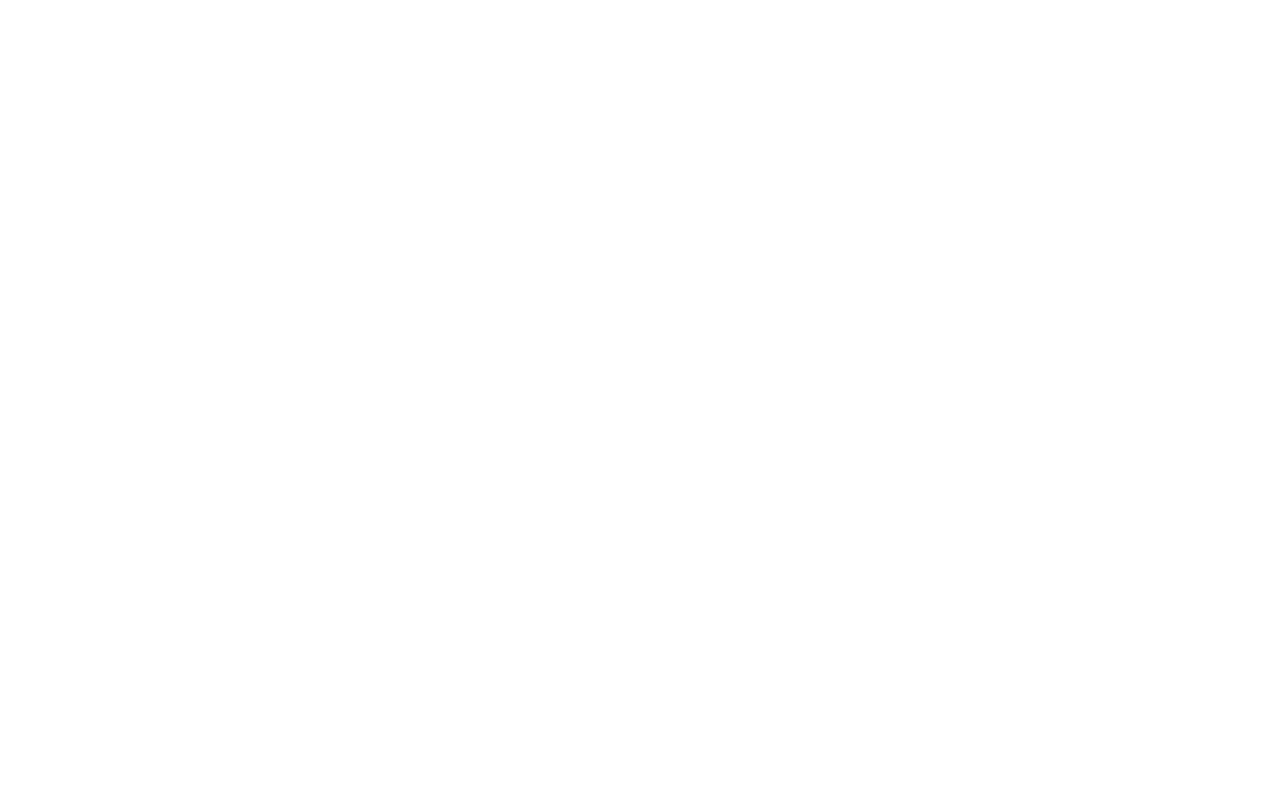
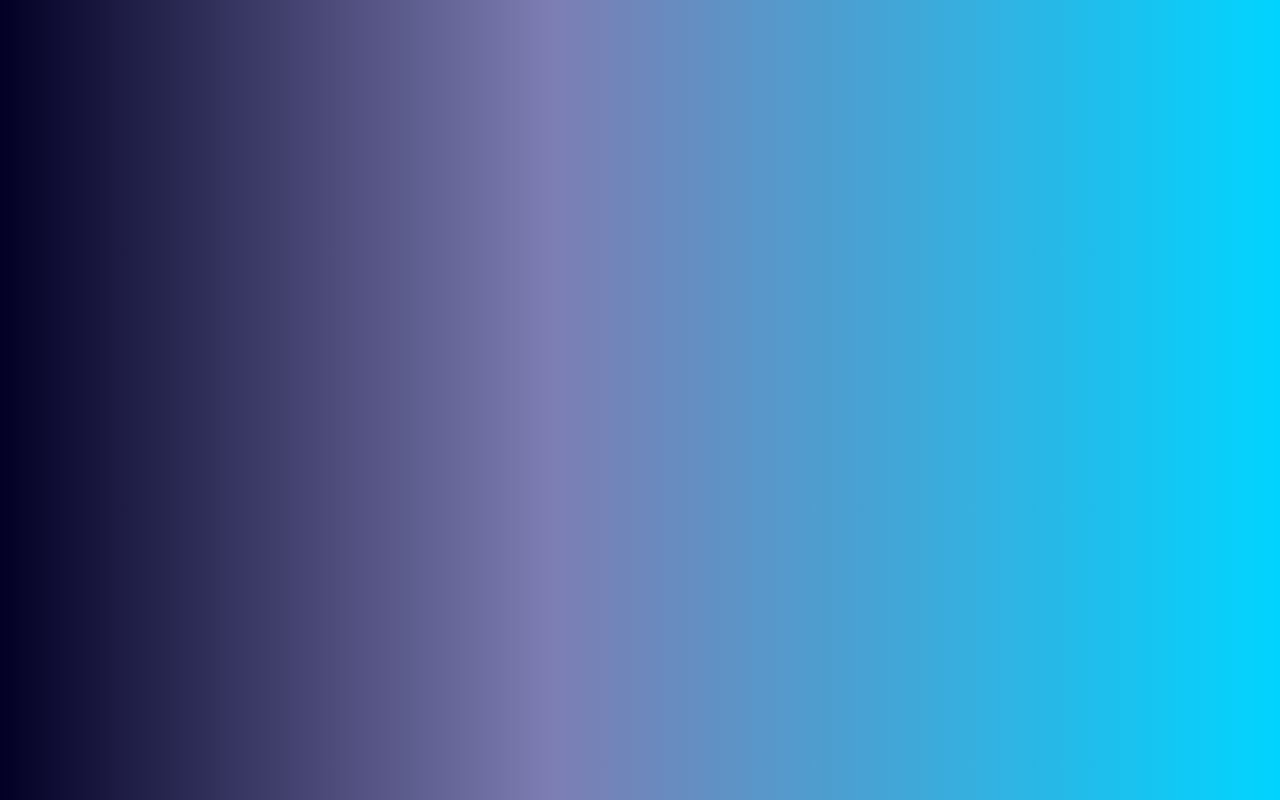
Before and after one commit to pthesken/react-contacts, a React (Vite) app: page / in a window 1280 px wide. Built offline with nearby package versions, Linux system fonts and the light colour scheme.

Commit message:
apply CSS reset and background gradient

```diff
--- a/package.json
+++ b/package.json
@@ -10,6 +10,7 @@
     "preview": "vite preview"
   },
   "dependencies": {
+    "normalize.css": "^8.0.1",
     "react": "^18.2.0",
     "react-dom": "^18.2.0"
   },
--- a/src/index.css
+++ b/src/index.css
@@ -0,0 +1,13 @@
+@import "normalize.css";
+
+#root {
+  min-height: 100vh;
+  min-width: 100vw;
+  background: rgb(2, 0, 36);
+  background: linear-gradient(
+    90deg,
+    rgba(2, 0, 36, 1) 0%,
+    rgba(125, 125, 179, 1) 43%,
+    rgba(0, 212, 255, 1) 100%
+  );
+}
```
Also changed, not shown: 1 other file (tests, documents, lock files or other folders).
